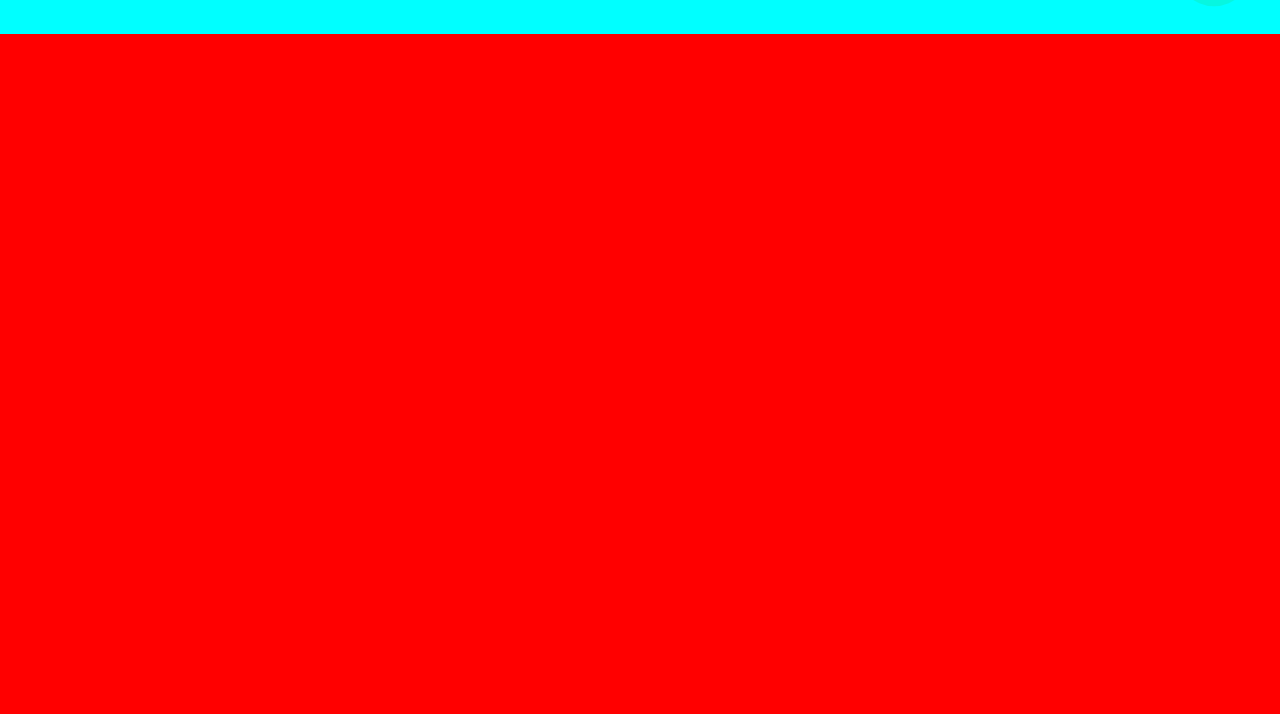
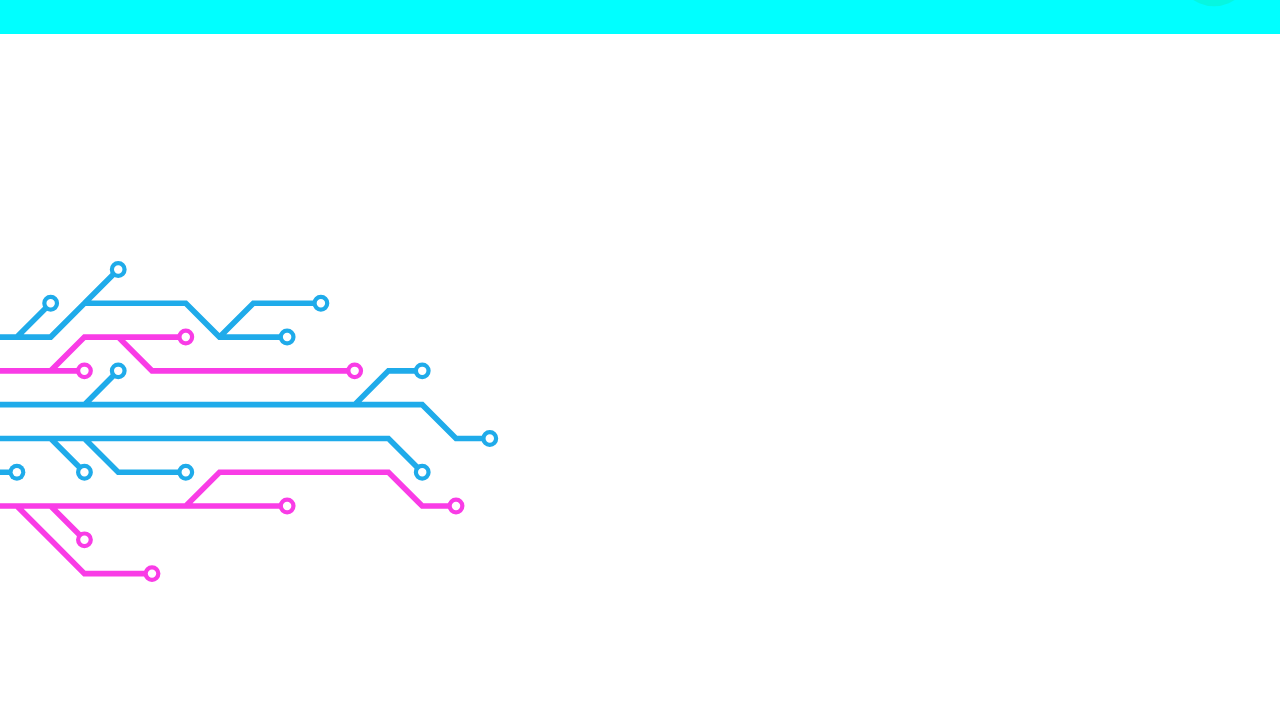
Before and after one commit to alejotalice72/hadar-software, a website: page pages/services.html in a window 1280 px wide. Shown: the part 766-1480 px from the top of the page. Drawn offline with nearby package versions, Linux system fonts and the light colour scheme; a web font is replaced by a local one.

Commit message:
add services servicio-tecnico

```diff
--- a/scss/_index.scss
+++ b/scss/_index.scss
@@ -11,14 +11,13 @@
     p {
         font-size: 1rem;
     }
-    h3 {
+    h2 {
         font-family: $hadar-font;
         font-size: 2.5rem;
     }
     @media (min-width:768px) {
         p {
             font-size: 1.2rem;
-        }
         }
     }
     .btn {
@@ -42,3 +41,4 @@
     .btn-2 {
         background-image: linear-gradient(to right, #f75fcc 0%, #5f8ddb 51%, #d07db9 100%);
     }
+}
--- a/scss/_services.scss
+++ b/scss/_services.scss
@@ -3,10 +3,23 @@
     height: 100vh;
 }
 .servicio-tecnico {
-    background-color: red;
+    background-image: url('../img/hadar-circuit-bg.svg');
+    background-size: cover;
+    background-repeat: no-repeat;
+    background-position: center;
     height: 100vh;
 }
 .desarrollo-software {
     background-color: green;
     height: 100vh;
 }
+
+@media (min-width:768px) {
+    .servicio-tecnico {
+        background-image: url('../img/hadar-circuit-bg-desktop.svg');
+        background-size: contain;
+        background-repeat: no-repeat;
+        background-position: center;
+        height: 100vh;
+    }
+}
```
Also changed, not shown: index.html (+1 -1 lines), css/style.css, img/hadar-circuit-bg-desktop.svg (added), img/hadar-circuit-bg.svg (added), img/hadar-desarrollo-web.svg (added), img/hadar-line-bg.svg (renamed from img/hadar-wave-line.svg), img/whatsapp-icon.svg (deleted), 1 other file. Lines whose indentation alone changed are shown as unchanged.
